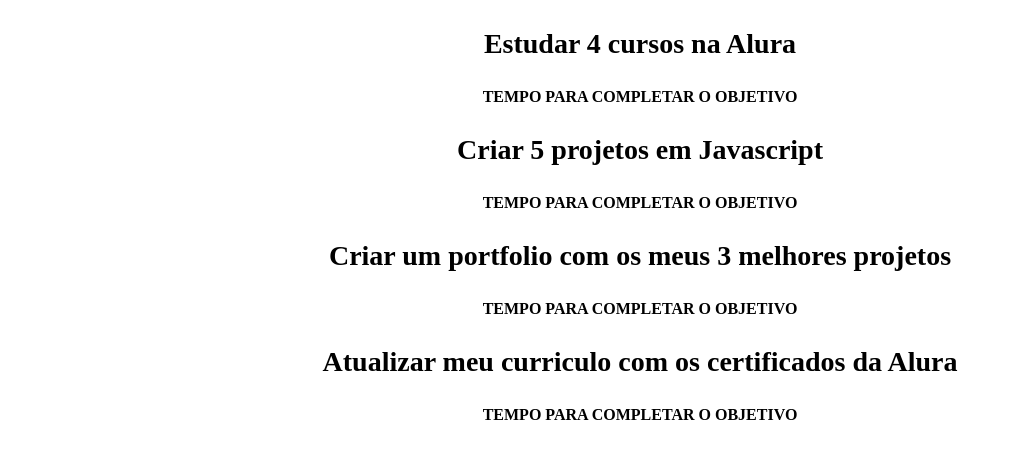
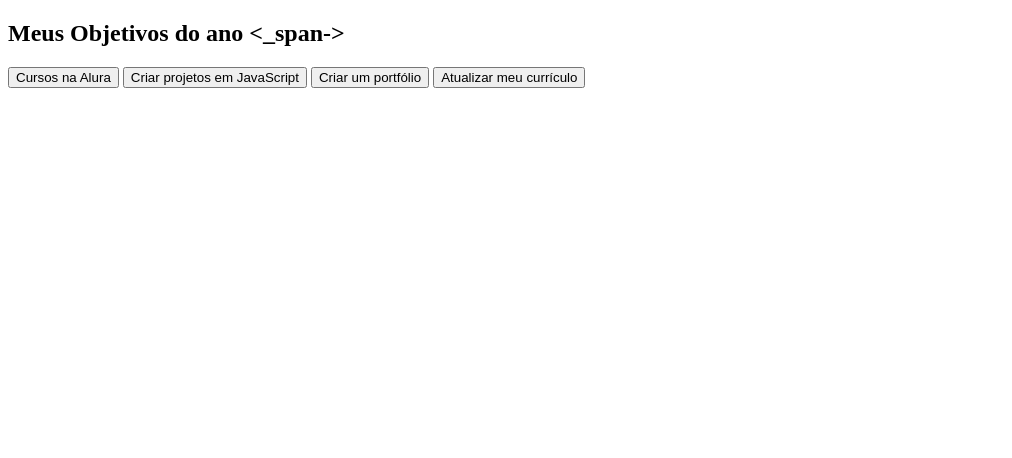
Before and after one commit to indianaraborges/organizando-objetivos-futuros-com-matematica-3ano, a plain HTML site: page index.html in a window 1280 px wide. Shown: the whole page, without its empty margins (0-1012 px from the left). Drawn offline with Linux system fonts and the light colour scheme.

Commit message:
Add files via upload

```diff
--- a/index.html
+++ b/index.html
@@ -1,31 +1,22 @@
 <!DOCTYPE html>
 <html lang="pt-br">
 <head>
-    <meta charset="UTF-8">
-    <meta name="viewport" content="width=device-width, initial-scale=1.0">
-    <title>meus objetivos do ano</title>
-    <link rel="stylesheet" href="style.css">
+  <meta charset="UTF-8">
+  <meta name="viewport" content="width=device-width, initial-scale=1.0">
+  <title>Meus objetivos do ano</title>
+  <link rel="stylesheet" href="style.css">
 </head>
 <body>
-    <div class="abas-textos">
-        <div class="aba-conteudo">
-            <h3 class="aba-conteudo-titulo-principal">Estudar 4 cursos na Alura</h3>
-            <h4 class="aba-conteudo-titulo-secundario">Tempo para completar o objetivo</h4>
-        </div>
-        <div class="aba-conteudo">
-            <h3 class="aba-conteudo-titulo-principal">Criar 5 projetos em Javascript</h3>
-            <h4 class="aba-conteudo-titulo-secundario">Tempo para completar o objetivo</h4>
-        </div>
-        <div class="aba-conteudo">
-            <h3 class="aba-conteudo-titulo-principal">Criar um portfolio com os meus 3 melhores projetos</h3>
-            <h4 class="aba-conteudo-titulo-secundario">Tempo para completar o objetivo</h4>
-        </div>
-        <div class="aba-conteudo">
-            <h3 class="aba-conteudo-titulo-principal">Atualizar meu curriculo com os certificados da Alura</h3>
-            <h4 class="aba-conteudo-titulo-secundario">Tempo para completar o objetivo</h4>
-        </div>
-    </div>
-
-
+    <section class="conteudo-principal"></section>
+    <h2 class="titulo-principal">Meus Objetivos do ano <_span-></_span-></h2>
+    <div class="botoes"></div>
+    <button class="botao">Cursos na Alura</button>
+    <button class="botao">Criar projetos em JavaScript</button>
+    <button class="botao">Criar um portfólio</button>
+    <button class="botao">Atualizar meu currículo</button>
+  </div>
+</section>
+<script src="main.js"></script>
+</body>
 </body>
 </html>
```
